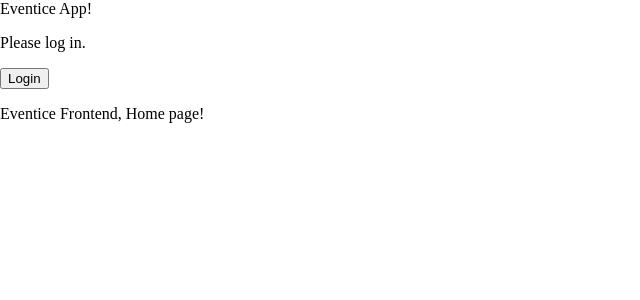
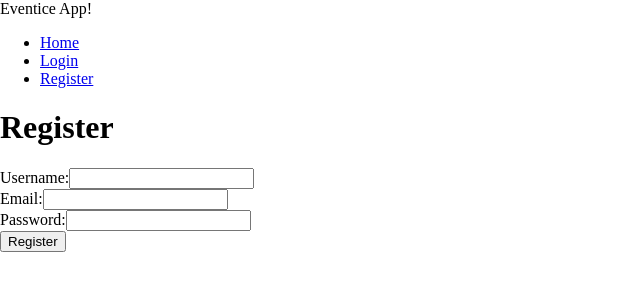
Before and after one commit to rempek99/eventice, an Angular app in the folder eventice-frontend/: page /register in a window 1280 px wide. Before the commit this address led to /. Shown: the top 300 px of the page, without its empty margins (0-640 px from the left). Built offline with nearby package versions, Linux system fonts and the light colour scheme.

Commit message:
Frontend improvements - Routing configured - Sample login and register pages added

```diff
--- /dev/null
+++ b/eventice-frontend/src/app/app-title-strategy.ts
@@ -0,0 +1,12 @@
+import { inject, Injectable } from "@angular/core";
+import { Title } from "@angular/platform-browser";
+import { RouterStateSnapshot, TitleStrategy } from "@angular/router";
+
+@Injectable()
+export class AppTitleStrategy extends TitleStrategy {
+    private readonly title = inject(Title)
+    updateTitle(snapshot: RouterStateSnapshot): void {
+        const pageTitle = this.buildTitle(snapshot) || this.title.getTitle();
+        this.title.setTitle(`Eventice | ${pageTitle}`);
+    }
+}
--- a/eventice-frontend/src/app/app.config.ts
+++ b/eventice-frontend/src/app/app.config.ts
@@ -1,12 +1,14 @@
 import { ApplicationConfig, provideBrowserGlobalErrorListeners, provideZoneChangeDetection } from '@angular/core';
-import { provideRouter } from '@angular/router';
+import { provideRouter, TitleStrategy } from '@angular/router';
 
+import { AppTitleStrategy } from './app-title-strategy';
 import { routes } from './app.routes';
 
 export const appConfig: ApplicationConfig = {
   providers: [
     provideBrowserGlobalErrorListeners(),
     provideZoneChangeDetection({ eventCoalescing: true }),
-    provideRouter(routes)
-  ]
+    provideRouter(routes),
+    {provide: TitleStrategy, useClass:  AppTitleStrategy},
+  ],
 };
--- a/eventice-frontend/src/app/app.routes.ts
+++ b/eventice-frontend/src/app/app.routes.ts
@@ -1,3 +1,21 @@
 import { Routes } from '@angular/router';
+import { Home } from './home/home';
+import { Login } from './auth/login/login';
 
-export const routes: Routes = [];
+export const routes: Routes = [
+    {
+        path: '',
+        component: Home,
+        title: 'Home'
+    },
+    {
+        path: 'login',
+        component: Login,
+        title: 'Login'
+    },
+    {
+        path: 'register',
+        loadComponent: () => import('./auth/register/register').then(m => m.Register),
+        title: 'Register'
+    }
+];
--- a/eventice-frontend/src/app/app.ts
+++ b/eventice-frontend/src/app/app.ts
@@ -1,12 +1,12 @@
 import { Component, signal } from '@angular/core';
 import { Header } from './components/header/header';
-import { Home } from './home/home';
+import { RouterOutlet } from '@angular/router';
 @Component({
   selector: 'app-root',
-  imports: [Header, Home],
+  imports: [Header, RouterOutlet],
   template: `
     <app-header></app-header>
-    <app-home></app-home>
+    <router-outlet />
   `,
   styles: [],
 })
--- /dev/null
+++ b/eventice-frontend/src/app/auth/login/login.html
@@ -0,0 +1,12 @@
+<h1>Login</h1>
+<form (submit)="onSubmit()">
+  <div>
+    <label for="email">Email:</label>
+    <input id="email" type="email" />
+  </div>
+  <div>
+    <label for="password">Password:</label>
+    <input type="password" id="password" />
+  </div>
+  <button type="submit">Login</button>
+</form>
--- /dev/null
+++ b/eventice-frontend/src/app/auth/login/login.ts
@@ -0,0 +1,14 @@
+import { Component } from '@angular/core';
+
+@Component({
+  selector: 'app-login',
+  imports: [],
+  templateUrl: './login.html',
+  styleUrl: './login.scss'
+})
+export class Login {
+onSubmit(): void {
+  // Handle login logic here
+  console.log('Login form submitted');
+}
+}
--- /dev/null
+++ b/eventice-frontend/src/app/auth/register/register.html
@@ -0,0 +1,16 @@
+<h1>Register</h1>
+<form (submit)="onSubmit()">
+  <div>
+    <label for="username">Username:</label>
+    <input id="username" type="text" />
+  </div>
+  <div>
+    <label for="email">Email:</label>
+    <input id="email" type="email" />
+  </div>
+  <div>
+    <label for="password">Password:</label>
+    <input id="password" type="password" />
+  </div>
+  <button type="submit">Register</button>
+</form>
--- /dev/null
+++ b/eventice-frontend/src/app/auth/register/register.ts
@@ -0,0 +1,15 @@
+import { Component, signal } from '@angular/core';
+
+@Component({
+  selector: 'app-register',
+  imports: [],
+  templateUrl: './register.html',
+  styleUrl: './register.scss'
+})
+export class Register {
+
+onSubmit() {
+  console.log('Form submitted');
+}
+
+}
--- a/eventice-frontend/src/app/components/header/header.html
+++ b/eventice-frontend/src/app/components/header/header.html
@@ -1,5 +1,8 @@
 <header>
   <nav>Eventice App!</nav>
-  <p>{{ followingMessage() }}</p>
-  <button (click)="handleLoginClicked()">{{ loginBtnText() }}</button>
+  <ul>
+    <li><a routerLink="/">Home</a></li>
+    <li><a routerLink="/login">Login</a></li>
+    <li><a routerLink="/register">Register</a></li>
+  </ul>
 </header>
--- a/eventice-frontend/src/app/components/header/header.ts
+++ b/eventice-frontend/src/app/components/header/header.ts
@@ -1,21 +1,12 @@
 import { Component, computed, signal } from '@angular/core';
+import { RouterLink } from '@angular/router';
 
 @Component({
   selector: 'app-header',
-  imports: [],
+  imports: [RouterLink],
   templateUrl: './header.html',
   styleUrl: './header.scss'
 })
 export class Header {
 
-handleLoginClicked = () => {
-  console.log('Login clicked');
-    this.isUserLoggedIn.update(state => !state);
 }
-
-  isUserLoggedIn = signal(false);
-  loginBtnText = computed(() => this.isUserLoggedIn() ? 'Logout' : 'Login');
-
-    followingMessage= computed(() => this.isUserLoggedIn() ? ' Welcome, User!' : 'Please log in.');
-
-  }
```
Also changed, not shown: eventice-frontend/src/app/auth/login/login.scss (added), eventice-frontend/src/app/auth/register/register.scss (added), 2 other files (tests, documents, lock files or other folders).
